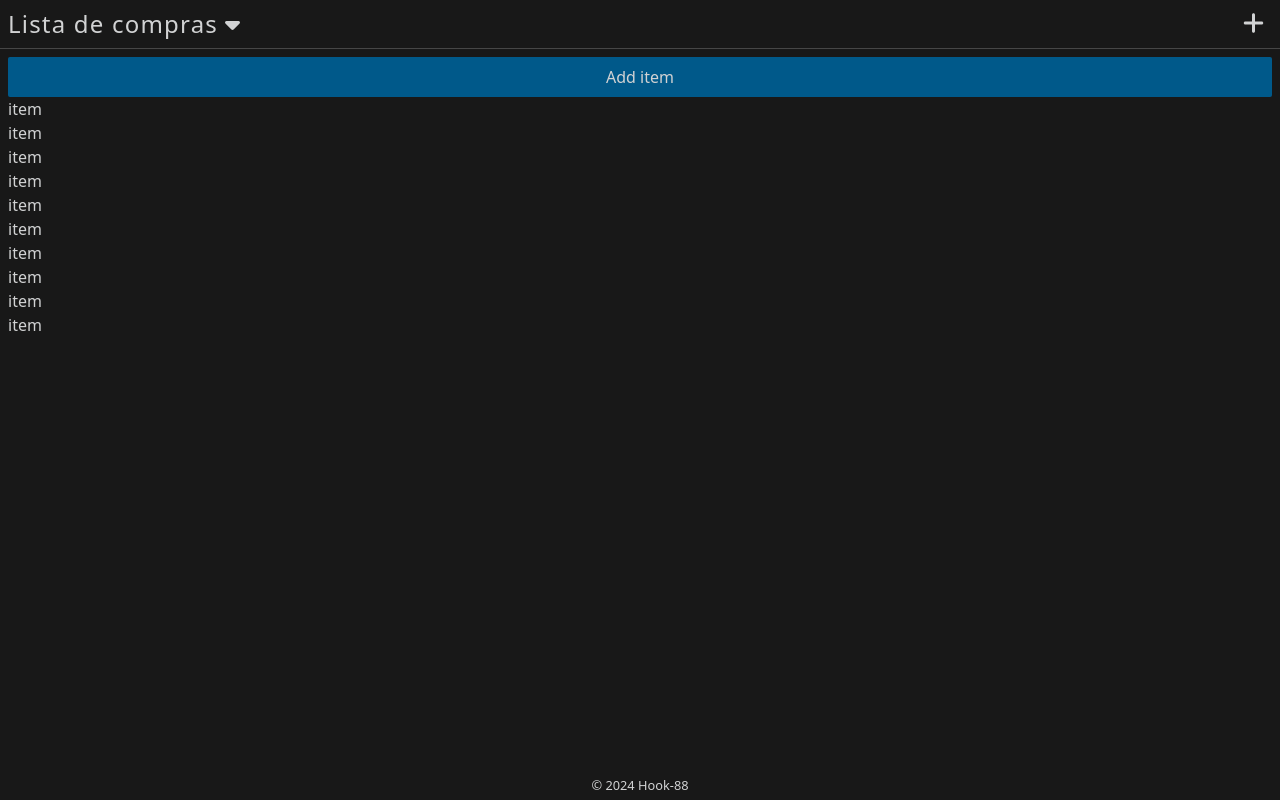
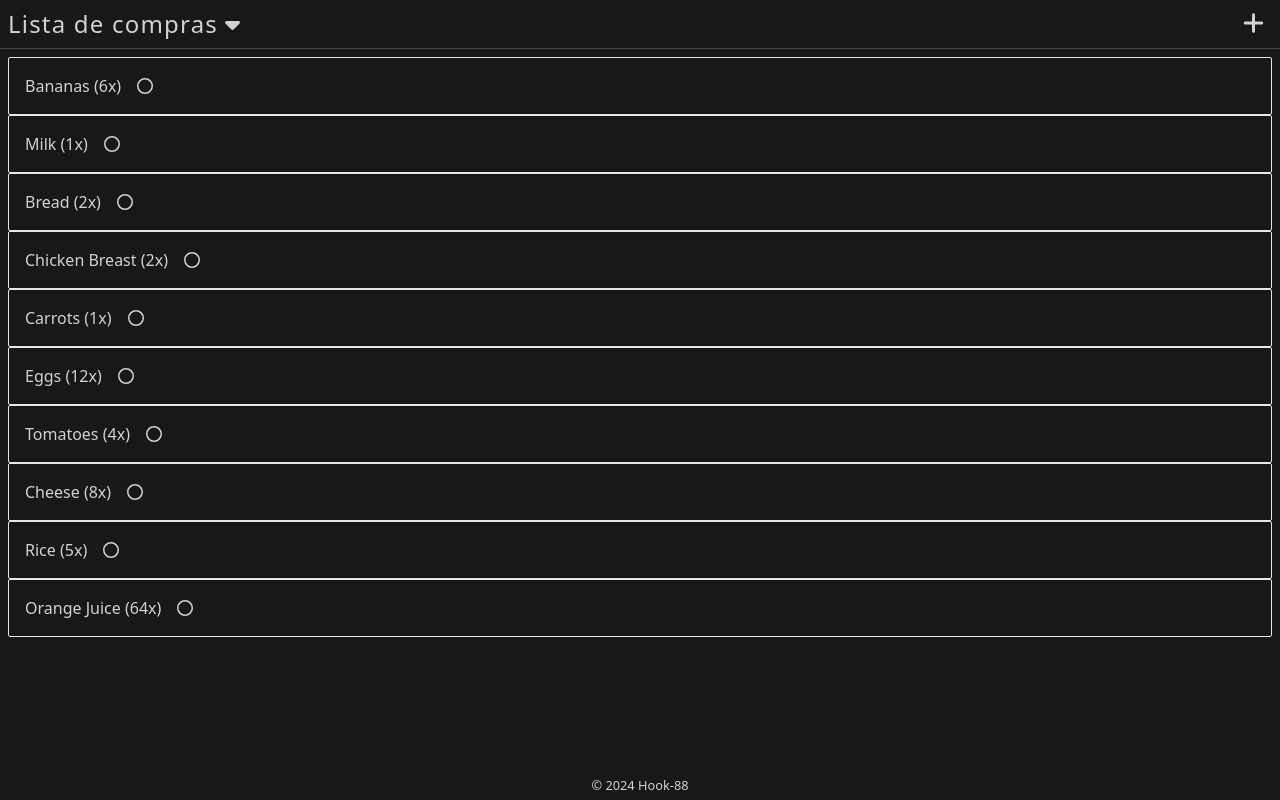
Before and after one commit to Hook-88/shopping-list, a Vue app: page / in a window 1280 px wide. Built offline with nearby package versions, Linux system fonts and the light colour scheme; the HTML template or start-up script is replaced by a standard one.

Commit message:
add baselist and markup shopping item

```diff
--- a/src/components/list/BaseList.vue
+++ b/src/components/list/BaseList.vue
@@ -1,6 +1,9 @@
 <script setup lang="ts">
+import type { Component } from 'vue';
+
 defineProps<{
   listData: object[]
+  listComponent: Component
 }>()
 
 </script>
@@ -8,7 +11,7 @@ defineProps<{
 <template>
   <ul>
     <li v-for="(item, index) in listData" :key="index">
-      item
+      <component :is="listComponent" :item="item" />
     </li>
   </ul>
 </template>
--- /dev/null
+++ b/src/features/shoppinglist/ShoppingItem.vue
@@ -0,0 +1,21 @@
+<script setup lang="ts">
+import { type GroceryItemInterface } from '@/types/GroceryItem'
+import { faCircle } from '@fortawesome/free-regular-svg-icons';
+import { FontAwesomeIcon } from '@fortawesome/vue-fontawesome';
+
+defineProps<{
+  item: GroceryItemInterface
+}>()
+
+</script>
+
+<template>
+  <div class="flex items-center border rounded-xs">
+    <h3 class="ml-4">{{ item.name }}</h3>
+    &nbsp;
+    <span>({{ item.quantity }}x)</span>
+    <button class="p-4">
+      <FontAwesomeIcon :icon="faCircle" />
+    </button>
+  </div>
+</template>
--- a/src/views/HomeView.vue
+++ b/src/views/HomeView.vue
@@ -6,6 +6,7 @@ import MainNav from '@/components/main-nav/MainNav.vue'
 import BaseButton from '@/components/buttons/BaseButton.vue';
 import { GROCERYITEMS } from '@/data/shoppingList';
 import BaseList from '@/components/list/BaseList.vue';
+import ShoppingItem from '@/features/shoppinglist/ShoppingItem.vue';
 
 </script>
 
@@ -17,7 +18,7 @@ import BaseList from '@/components/list/BaseList.vue';
     </button>
   </header>
   <main class="flex-grow px-2 flex flex-col">
-    <BaseButton>Add item</BaseButton>
-    <BaseList :list-data="GROCERYITEMS" />
+    <!-- <BaseButton>Add item</BaseButton> -->
+    <BaseList :list-data="GROCERYITEMS" :list-component="ShoppingItem" />
   </main>
 </template>
```
